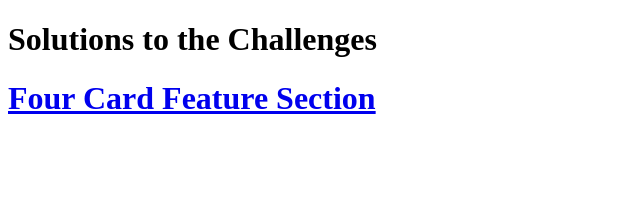
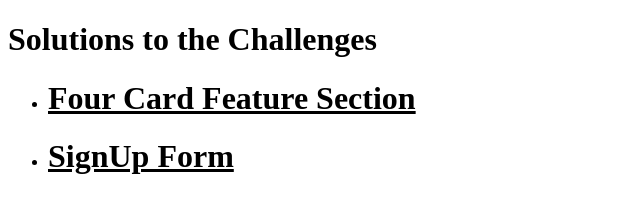
Before and after one commit to haseebalisajid/frontend-mentor-challenges, a plain HTML site: page index.html in a window 1280 px wide. Shown: the whole page, without its empty margins (0-640 px from the left). Drawn offline with Linux system fonts and the light colour scheme.

Commit message:
Updated Home Page

```diff
--- a/index.html
+++ b/index.html
@@ -4,9 +4,25 @@
     <meta charset="UTF-8">
     <meta name="viewport" content="width=device-width, initial-scale=1.0">
     <title>Front End Mentor Chanllenges</title>
+    <style>
+        a{
+            color: black;
+        }
+    </style>
 </head>
 <body>
     <h1>Solutions to the Challenges</h1>
-    <a href="/four-card-feature-section-master/index.html"><h1>Four Card Feature Section</h1></a>
+    <ul>
+        <li>
+            <a href="/four-card-feature-section-master/index.html">
+                <h1>Four Card Feature Section</h1>
+            </a>
+        </li>
+        <li>
+            <a href="/intro-component-with-signup-form-master/index.html">
+                <h1>SignUp Form</h1>
+            </a>
+        </li>
+    </ul>
 </body>
 </html>
```
